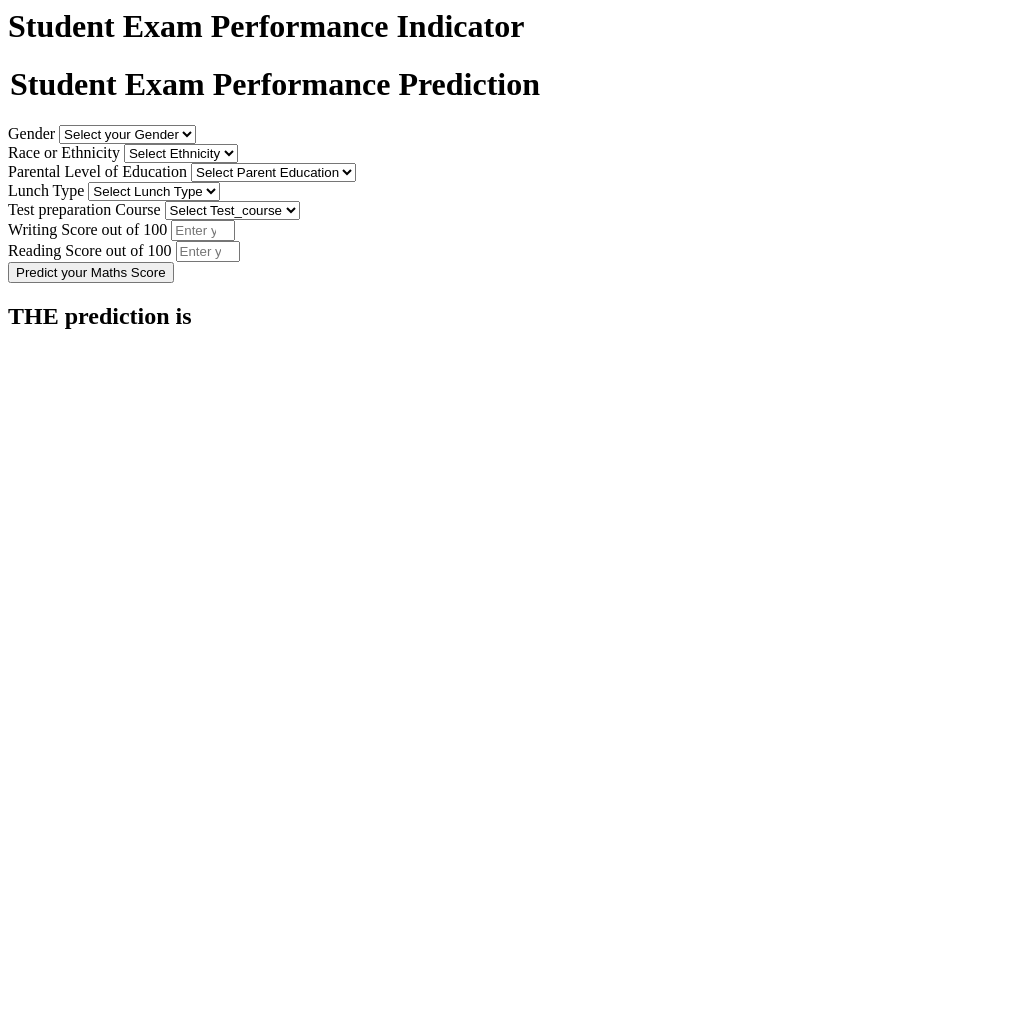
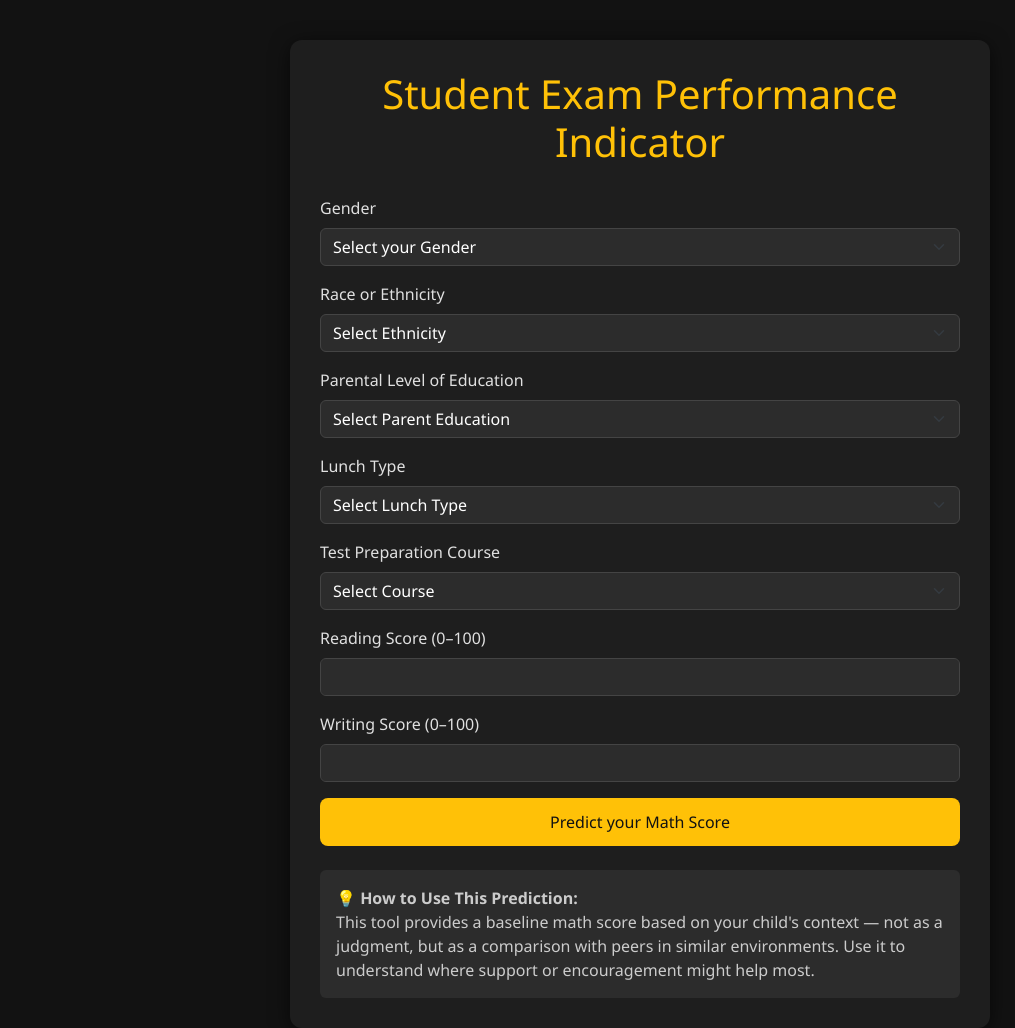
Before and after one commit to AaravDB/performance, a Flask app: page /predictdata in a window 1280 px wide. Shown: the whole page, without its empty margins (0-1015 px from the left). Before the commit the page ends 329 px from the top, so only its background shows below. Run offline with Flask 3, Linux system fonts and the light colour scheme.

Commit message:
changed front end

```diff
--- a/app.py
+++ b/app.py
@@ -35,7 +35,7 @@ def predict_datapoint():
 
         predict_pipeline=PredictPipeline()
         results=predict_pipeline.predict(pred_df)
-        return render_template('home.html',results=results[0])
+        return render_template('home.html', results=round(float(results[0]), 2))
 
 
 if __name__=="__main__":
--- a/src/components/model_trainer.py
+++ b/src/components/model_trainer.py
@@ -110,7 +110,7 @@ class ModelTrainer:
             predicted=best_model.predict(X_test)
 
             r2_square = r2_score(y_test, predicted)
-            return r2_square
+            return round(r2_square, 2)
 
 
 
--- a/templates/home.html
+++ b/templates/home.html
@@ -1,111 +1,145 @@
-<html>
+<!DOCTYPE html>
+<html lang="en">
+<head>
+    <meta charset="UTF-8">
+    <title>Student Exam Performance Indicator</title>
+    <link href="https://cdn.jsdelivr.net/npm/bootstrap@5.3.3/dist/css/bootstrap.min.css" rel="stylesheet">
+    <style>
+        body {
+            background-color: #121212;
+            color: #e0e0e0;
+            font-family: 'Segoe UI', Tahoma, Geneva, Verdana, sans-serif;
+        }
+
+        .container {
+            max-width: 700px;
+            margin-top: 40px;
+            padding: 30px;
+            background-color: #1e1e1e;
+            border-radius: 12px;
+            box-shadow: 0 4px 20px rgba(0,0,0,0.6);
+        }
+
+        h1, legend {
+            text-align: center;
+            color: #ffc107;
+            margin-bottom: 30px;
+        }
+
+        label {
+            color: #e0e0e0;
+        }
+
+        .form-control,
+        .form-select {
+            background-color: #2c2c2c;
+            color: #ffffff;
+            border: 1px solid #444;
+        }
+
+        .form-control:focus,
+        .form-select:focus {
+            border-color: #ffc107;
+            box-shadow: 0 0 0 0.2rem rgba(255, 193, 7, 0.25);
+        }
+
+        .btn-primary {
+            width: 100%;
+            padding: 12px;
+            font-size: 16px;
+            border-radius: 8px;
+            background-color: #ffc107;
+            color: #121212;
+            border: none;
+        }
+
+        .btn-primary:hover {
+            background-color: #e0a800;
+        }
+
+        h2 {
+            text-align: center;
+            margin-top: 20px;
+            color: #28a745;
+        }
+    </style>
+</head>
 <body>
-    <div class="login">
+    <div class="container">
         <h1>Student Exam Performance Indicator</h1>
-
-       <form action="{{ url_for('predict_datapoint')}}" method="post">
-        <h1>
-            <legend>Student Exam Performance Prediction</legend>
-        </h1>
+        <form action="{{ url_for('predict_datapoint') }}" method="post">
             <div class="mb-3">
                 <label class="form-label">Gender</label>
-            <select class="form-control" name="gender" placeholder="Enter you Gender" required>
-                <option class="placeholder" selected disabled value="">Select your Gender</option>
-                <option value="male">
-                    Male
-                </option>
-                <option value="female">
-                    Female
-                </option>
+                <select class="form-select" name="gender" required>
+                    <option selected disabled value="">Select your Gender</option>
+                    <option value="male">Male</option>
+                    <option value="female">Female</option>
                 </select>
             </div>
+
             <div class="mb-3">
                 <label class="form-label">Race or Ethnicity</label>
-            <select class="form-control" name="ethnicity" placeholder="Enter you ethnicity" required>
-                <option class="placeholder" selected disabled value="">Select Ethnicity</option>
-                <option value="group A">
-                    Group A
-                </option>
-                <option value="group B">
-                    Group B
-                </option>
-                <option value="group C">
-                    Group C
-                </option>
-                <option value="group D">
-                    Group D
-                </option>
-                <option value="group E">
-                    Group E
-                </option>
+                <select class="form-select" name="ethnicity" required>
+                    <option selected disabled value="">Select Ethnicity</option>
+                    <option value="group A">Group A</option>
+                    <option value="group B">Group B</option>
+                    <option value="group C">Group C</option>
+                    <option value="group D">Group D</option>
+                    <option value="group E">Group E</option>
                 </select>
             </div>
+
             <div class="mb-3">
                 <label class="form-label">Parental Level of Education</label>
-            <select class="form-control" name="parental_level_of_education"
-                placeholder="Enter you Parent Education" required>
-                <option class="placeholder" selected disabled value="">Select Parent Education</option>
-                <option value="associate's degree">
-                    associate's degree
-                </option>
-                <option value="bachelor's degree">
-                    bachelor's degree
-                </option>
-                <option value="high school">
-                    high school
-                </option>
-                <option value="master's degree">
-                    master's degree
-                </option>
-                <option value="some college">
-                    some college
-                </option>
-                <option value="some high school">
-                    some high school
-                </option>
+                <select class="form-select" name="parental_level_of_education" required>
+                    <option selected disabled value="">Select Parent Education</option>
+                    <option value="associate's degree">Associate's Degree</option>
+                    <option value="bachelor's degree">Bachelor's Degree</option>
+                    <option value="high school">High School</option>
+                    <option value="master's degree">Master's Degree</option>
+                    <option value="some college">Some College</option>
+                    <option value="some high school">Some High School</option>
                 </select>
             </div>
+
             <div class="mb-3">
                 <label class="form-label">Lunch Type</label>
-            <select class="form-control" name="lunch" placeholder="Enter you Lunch" required>
-                <option class="placeholder" selected disabled value="">Select Lunch Type</option>
-                <option value="free/reduced">
-                    free/reduced
-                </option>
-                <option value="standard">
-                    standard
-                </option>
+                <select class="form-select" name="lunch" required>
+                    <option selected disabled value="">Select Lunch Type</option>
+                    <option value="free/reduced">Free/Reduced</option>
+                    <option value="standard">Standard</option>
                 </select>
             </div>
+
             <div class="mb-3">
-            <label class="form-label">Test preparation Course</label>
-            <select class="form-control" name="test_preparation_course" placeholder="Enter you Course"
-                required>
-                <option class="placeholder" selected disabled value="">Select Test_course</option>
-                <option value="none">
-                    None
-                </option>
-                <option value="completed">
-                    Completed
-                </option>
+                <label class="form-label">Test Preparation Course</label>
+                <select class="form-select" name="test_preparation_course" required>
+                    <option selected disabled value="">Select Course</option>
+                    <option value="none">None</option>
+                    <option value="completed">Completed</option>
                 </select>
             </div>
+
             <div class="mb-3">
-            <label class="form-label">Writing Score out of 100</label>
-            <input class="form-control" type="number" name="reading_score"
-                placeholder="Enter your Reading score" min='0' max='100' />
+                <label class="form-label">Reading Score (0–100)</label>
+                <input class="form-control" type="number" name="reading_score" min="0" max="100" required>
             </div>
+
             <div class="mb-3">
-            <label class="form-label">Reading Score out of 100</label>
-            <input class="form-control" type="number" name="writing_score"
-                placeholder="Enter your Reading Score" min='0' max='100' />
+                <label class="form-label">Writing Score (0–100)</label>
+                <input class="form-control" type="number" name="writing_score" min="0" max="100" required>
             </div>
-        <div class="mb-3">
-            <input class="btn btn-primary" type="submit" value="Predict your Maths Score" required />
+
+            <button type="submit" class="btn btn-primary">Predict your Math Score</button>
+        </form>
+<div class="mt-4 p-3 rounded" style="background-color: #2c2c2c; color: #ccc;">
+    <strong>💡 How to Use This Prediction:</strong><br>
+    This tool provides a baseline math score based on your child's context — not as a judgment, but as a comparison with peers in similar environments. Use it to understand where support or encouragement might help most.
 </div>
-    </form>
-    <h2>
-       THE  prediction is {{results}}
-    </h2>
-   <body>
+
+        {% if results %}
+            <h2>Predicted Math Score: {{ results }} / 100</h2>
+        {% endif %}
+    </div>
+</body>
 </html>
```
Also changed, not shown: application.py (deleted, +0 -42 lines), templates/index.html (+110 -1 lines), catboost_info/catboost_training.json, 5 other files. Lines whose indentation alone changed are shown as unchanged.
